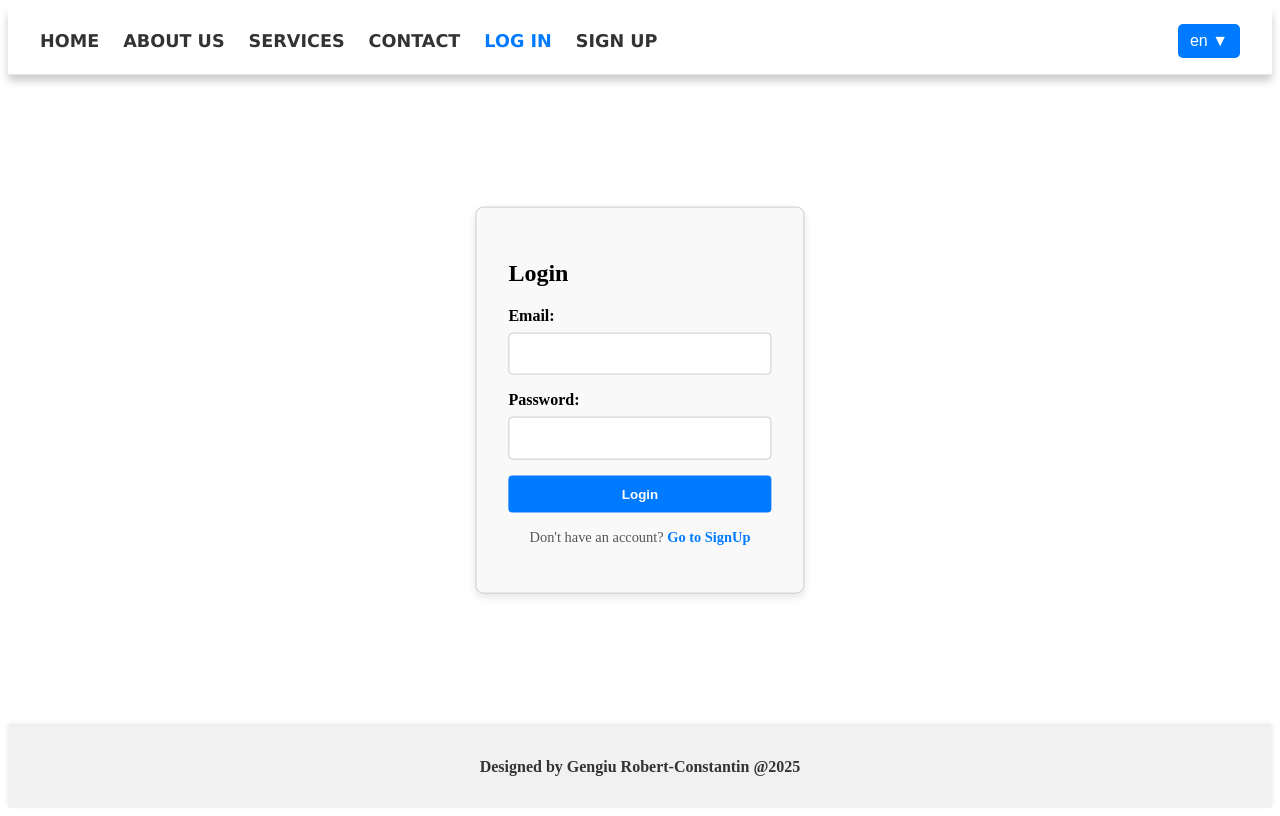
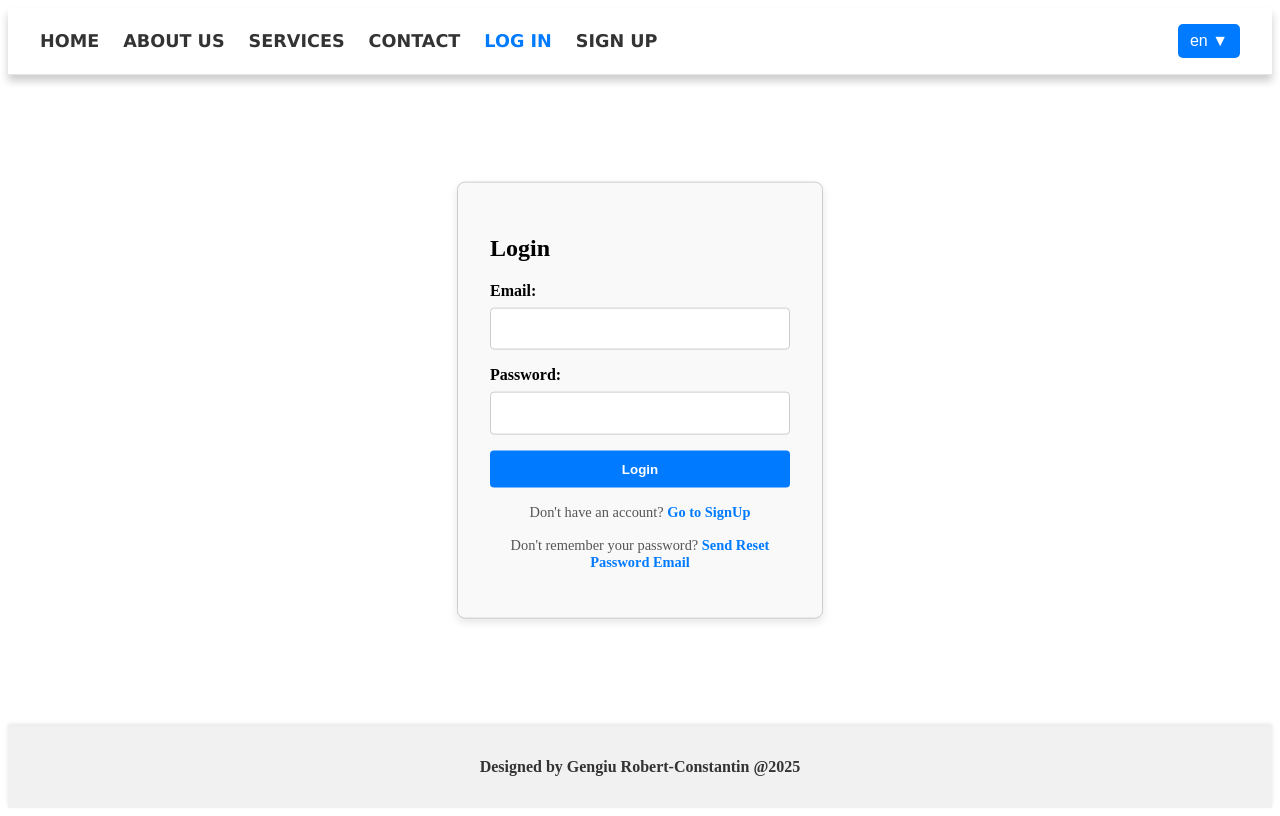
Before and after one commit to GengiuRobert/AngularAppTemplate, an Angular app in the folder app-template-project/: page /login in a window 1280 px wide. Built offline with nearby package versions, Linux system fonts and the light colour scheme.

Commit message:
reset password and login

```diff
--- a/app-template-project/src/assets/i18n/en.json
+++ b/app-template-project/src/assets/i18n/en.json
@@ -15,11 +15,14 @@
   "Phone": "Phone",
   "Fetch Countries": "Fetch Countries",
   "Password": "Password",
+  "Confirm Password": "Confirm Password",
   "Error404Message": "Oops! The page you're looking for doesn't exist...",
   "GoBackHome": "Go Back to Home",
   "Footer": "Designed by Gengiu Robert-Constantin",
   "HaveAccount": "Already have an account?",
   "NoAccount": "Don't have an account?",
   "GoLogin": "Go to Login",
-  "GoSignup": "Go to SignUp"
+  "GoSignup": "Go to SignUp",
+  "SendResetEmail": "Send Reset Password Email",
+  "DontRemember": "Don't remember your password?"
 }
--- a/app-template-project/src/assets/i18n/it.json
+++ b/app-template-project/src/assets/i18n/it.json
@@ -15,11 +15,14 @@
     "Phone": "Telefono",
     "Fetch Countries": "Ottieni Paesi",
     "Password": "Password",
+    "Confirm Password": "Conferma Password",
     "Error404Message": "Oops! La pagina che stai cercando non esiste...",
     "GoBackHome": "Torna alla Home",
     "Footer": "Realizzato  da Gengiu Robert-Constantin",
     "HaveAccount": "Hai già un account?",
     "GoLogin": "Vai al Login",
     "NoAccount": "Non hai un account?",
-    "GoSignup":"Registrati"
+    "GoSignup": "Registrati",
+    "SendResetEmail": "Invia email per reimpostare la password",
+    "DontRemember": "Non ricordi la tua password?"
 }
--- a/app-template-project/src/assets/i18n/ro.json
+++ b/app-template-project/src/assets/i18n/ro.json
@@ -15,11 +15,14 @@
   "Phone": "Telefon",
   "Fetch Countries": "Obține Țări",
   "Password": "Parolă",
+  "Confirm Password": "Confirmă Parola",
   "Error404Message": "Oops! Pagina pe care o cauți nu există...",
   "GoBackHome": "Întoarce-te la Acasă",
   "Footer": "Realizat de Gengiu Robert-Constantin",
   "HaveAccount": "Deja ai un cont?",
   "NoAccount": "Nu ai un cont?",
   "GoLogin": "Mergi la Autentificare",
-  "GoSignup": "Înregistrează-te"
+  "GoSignup": "Înregistrează-te",
+  "SendResetEmail": "Trimite email pentru resetarea parolei",
+  "DontRemember": "Nu îți amintești parola?"
 }
--- a/app-template-project/src/components/login/login.component.css
+++ b/app-template-project/src/components/login/login.component.css
@@ -58,6 +58,24 @@ button:hover {
     text-decoration: underline;
 }
 
+.reset-prompt {
+    margin-top: 1rem;
+    text-align: center;
+    font-size: 0.9rem;
+    color: #555;
+}
+
+.reset-link {
+    color: #007bff;
+    text-decoration: none;
+    font-weight: bold;
+    cursor: pointer;
+}
+
+.reset-link:hover {
+    text-decoration: underline;
+}
+
 @media (max-width: 768px) {
     .login-container {
         width: 90%;
--- a/app-template-project/src/components/login/login.component.html
+++ b/app-template-project/src/components/login/login.component.html
@@ -15,5 +15,10 @@
       <a href="/signup" class="signup-link">{{ translateService.translate('GoSignup') }}</a>
     </p>
 
+    <p class="reset-prompt">
+      {{ translateService.translate('DontRemember') }}
+      <a (click)="onResetPassword()" class="reset-link">{{ translateService.translate('SendResetEmail') }}</a>
+    </p>
+
     <p *ngIf="message">{{ message }}</p>
 </div>
--- a/app-template-project/src/components/login/login.component.ts
+++ b/app-template-project/src/components/login/login.component.ts
@@ -4,10 +4,11 @@ import { FormsModule } from '@angular/forms';
 
 
 import { TranslationService } from '../../services/translation.service';
+import { AuthService } from '../../services/auth.services';
 
 @Component({
   selector: 'app-login',
-  imports: [NgIf, CommonModule,FormsModule],
+  imports: [NgIf, CommonModule, FormsModule],
   templateUrl: './login.component.html',
   styleUrl: './login.component.css'
 })
@@ -17,10 +18,31 @@ export class LoginComponent {
   public password = '';
   public message = '';
 
-  constructor(public translateService: TranslationService) { }
+  constructor(public translateService: TranslationService, private authService: AuthService) { }
 
   onLogin(): void {
-    console.log("needs implementation");
+    this.authService.login(this.email, this.password)
+      .then(() => {
+        this.message = 'Login successful!';
+      })
+      .catch(error => {
+        this.message = `Error: ${error.message}`;
+      });
+  }
+
+  onResetPassword(): void {
+    if (!this.email) {
+      this.message = 'Please enter your email address to reset your password.';
+      return;
+    }
+
+    this.authService.resetPassword(this.email)
+      .then(() => {
+        this.message = 'Password reset email sent successfully!';
+      })
+      .catch(error => {
+        this.message = `Error: ${error.message}`;
+      });
   }
 
 }
--- a/app-template-project/src/components/signup/signup.component.html
+++ b/app-template-project/src/components/signup/signup.component.html
@@ -6,6 +6,9 @@
 
     <label>{{ translateService.translate('Password') }}:</label>
     <input type="password" [(ngModel)]="password" name="password" required />
+
+    <label>{{ translateService.translate('Confirm Password') }}:</label>
+    <input type="password" [(ngModel)]="confirmPassword" name="confirmPassword" required />
 
     <button type="submit">{{ translateService.translate('Sign Up') }}</button>
   </form>
--- a/app-template-project/src/components/signup/signup.component.ts
+++ b/app-template-project/src/components/signup/signup.component.ts
@@ -14,11 +14,18 @@ import { AppConfigService } from '../../services/appconfig.service';
 export class SignupComponent {
   public email = '';
   public password = '';
+  public confirmPassword = '';
   public message = '';
 
   constructor(private authService: AuthService, public translateService: TranslationService, private appService: AppConfigService) { }
 
   onSignup(): void {
+
+    if (this.password !== this.confirmPassword) {
+      this.message = 'Passwords do not match.';
+      return;
+    }
+
     this.authService.signup(this.email, this.password)
       .then(() => {
         this.message = 'Signup successful!';
--- a/app-template-project/src/services/auth.services.ts
+++ b/app-template-project/src/services/auth.services.ts
@@ -1,17 +1,24 @@
 import { Injectable } from '@angular/core';
 import { initializeApp } from 'firebase/app';
-import { getAuth, createUserWithEmailAndPassword } from 'firebase/auth';
+import { getAuth, createUserWithEmailAndPassword, signInWithEmailAndPassword, sendPasswordResetEmail } from 'firebase/auth';
 import { firebaseConfig } from '../app/firebase.config';
 
 @Injectable({
   providedIn: 'root'
 })
+
 export class AuthService {
   private auth = getAuth(initializeApp(firebaseConfig));
-
-  constructor() {}
 
   signup(email: string, password: string): Promise<any> {
     return createUserWithEmailAndPassword(this.auth, email, password);
   }
+
+  login(email: string, password: string): Promise<any> {
+    return signInWithEmailAndPassword(this.auth, email, password);
+  }
+
+  resetPassword(email: string): Promise<any> {
+    return sendPasswordResetEmail(this.auth, email);
+  }
 }
```
Lines whose indentation alone changed are shown as unchanged.
